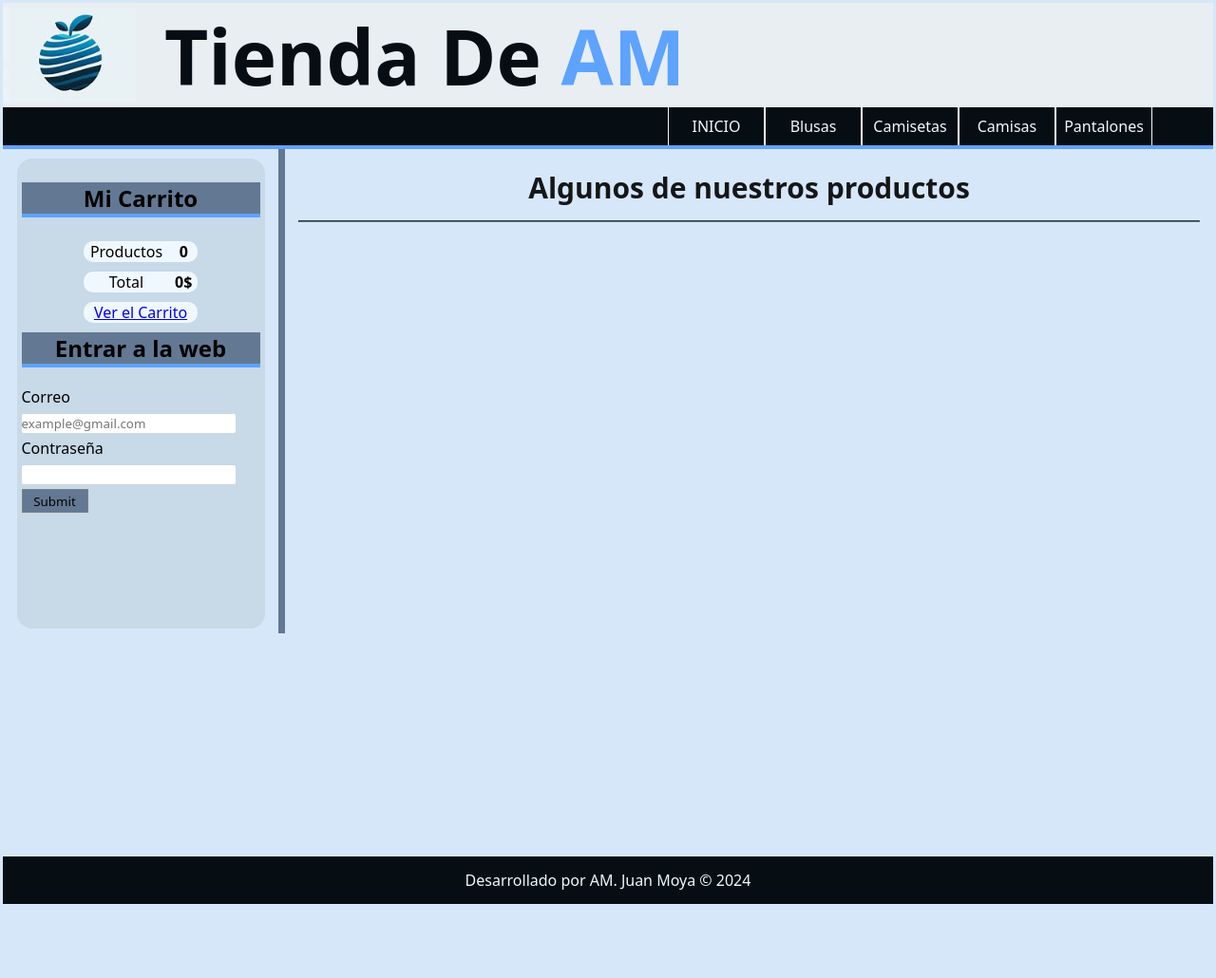
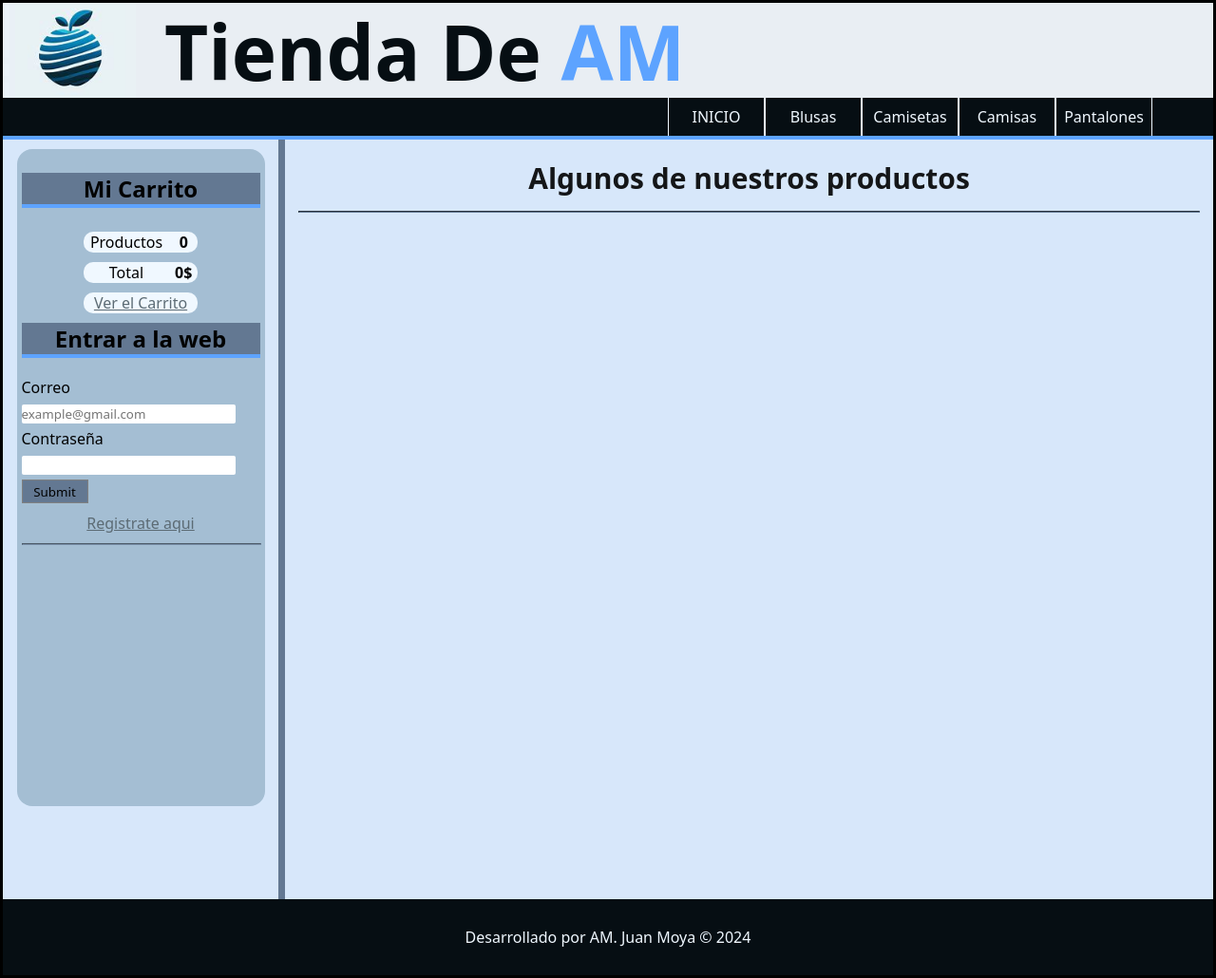
Before and after one commit to AmJuanMoya/Tienda, a PHP site: page / in a window 1280 px wide. Shown: the whole page at 95% size. Before the commit the page ends 952 px from the top, so only its background shows below. Run offline with PHP 8.4, Linux system fonts and the light colour scheme.

Commit message:
fix: visibility

```diff
--- a/index.html
+++ b/index.html
@@ -34,7 +34,7 @@
                 <ul>
                     <li><span class="data">Productos</span> <span class="bold"> 0</span></li>
                     <li><span class="data">Total</span> <span class="bold"> 0$</span></li>
-                    <li><a href="#">Ver el Carrito</a></li>
+                    <li><a class="link_carrito" href="#">Ver el Carrito</a></li>
                 </ul>
 
             </section>
@@ -51,6 +51,11 @@
                     </fieldset>
 
                 <input type="submit">
+
+                <div>
+                    <a class="Link_register" href="#">Registrate aqui</a>
+                    <hr>
+                </div>
 
             </form>
         </div>
--- a/styles.css
+++ b/styles.css
@@ -9,7 +9,8 @@
 }
 
 body{
-background-color: rgb(215, 231, 250);
+background-color: rgb(0, 0, 0);
+
 }
 
 
@@ -19,7 +20,7 @@
 
     background-color: rgb(215, 231, 250);
     margin: 3px;
-    height: 745px;
+    height: 100%;
     border-radius: 5px;
 
 }
@@ -29,7 +30,7 @@
     display: flex;
     background-color: rgb(233, 238, 243);
     width: 100%;
-    height: 110px;
+    height: 100px;
     margin: auto;
     text-align: center;
     align-items: center;
@@ -97,7 +98,7 @@
 
 aside{
     width: 30%;
-    height: 500px;
+    /* height: 98vh; */
     background-color: rgb(215, 231, 250);
     border-right: 7px solid  rgb(99, 120, 146);
     padding-top: 10px;
@@ -105,17 +106,39 @@
 
 .content_aside{
 
-    background-color: rgb(200, 217, 231);
+    background-color: rgb(164, 190, 211);
     margin: auto;
     width: 90%;
-    height: 95%;
+    height: 85%;
     border-radius: 1em;
     padding-top: 20px;
+}
 
+.Link_register{
+    color: rgb(92, 107, 116);
+    display: flex;
+    justify-content: center;
+    margin: 10px 0;
 }
+
+.Link_register:hover , .link_carrito:hover{
+    color: rgb(72, 120, 252);
+}
+
+.link_carrito{
+    color: rgb(92, 107, 116);
+}
+
+form hr{
+    width: 250px;
+    opacity: 0.7;
+}
+
+
 
 section{
     margin: 5px;
+
 }
 section ul{
     padding: 0 5px ;
@@ -185,7 +208,7 @@
     background-color: rgb(6, 14, 19);
     color: aliceblue;
     text-align: center;
-    height: 50px;
+    height: 10vh;
     display: flex;
     align-items: center;
     justify-content: center;
@@ -195,13 +218,13 @@
 main{
 
     display: flex;
-    height: 100%;
+    height: 100vh;
 
 }
 
 .contenido{
 width: 100%;
-
+height: 98vh;
 }
 
 .contenido h3{
```
